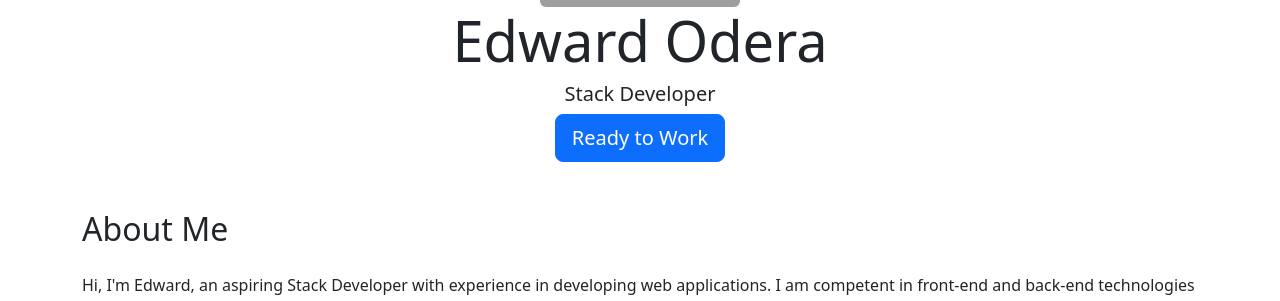
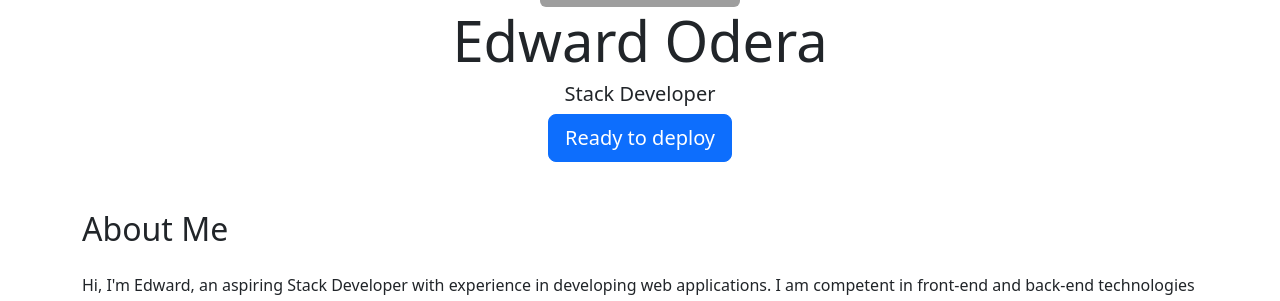
Before and after one commit to Edwardropde/the_maze_landing_page, a Jekyll site: the page index.html, which Jekyll copies as it is, in a window 1280 px wide. Shown: the part 249-550 px from the top of the page. Built offline with Jekyll 4.4.1, drawn with Linux system fonts in a browser that asks for light colours; grey boxes are pictures that could not be loaded.

Commit message:
Update index.html
updates

```diff
--- a/index.html
+++ b/index.html
@@ -34,7 +34,7 @@
       <img class="rounded" src="https://avatars.githubusercontent.com/u/97896663?v=4" alt="MyPhoto">
       <h1 class="display-4">Edward Odera</h1>
       <h2 class="lead">Stack Developer</h2>
-      <a href="#contact" class="btn btn-primary btn-lg">Ready to Work</a>
+      <a href="#contact" class="btn btn-primary btn-lg">Ready to deploy</a>
     </div>
   </section>
 
@@ -81,7 +81,7 @@
     <div class="container">
       <h2 class="mb-4">Contact Me</h2>
       <p>Incase of queries or suggestions, kindly contact me. I am always available.</p>
-      <a href="mailto:jaywoncoded@gmail.com" class="btn btn-primary">Email Me</a>
+      <a href="mailto:edwardropha@gmail.com" class="btn btn-primary">Email Me</a>
     </div>
   </section>
 
```
